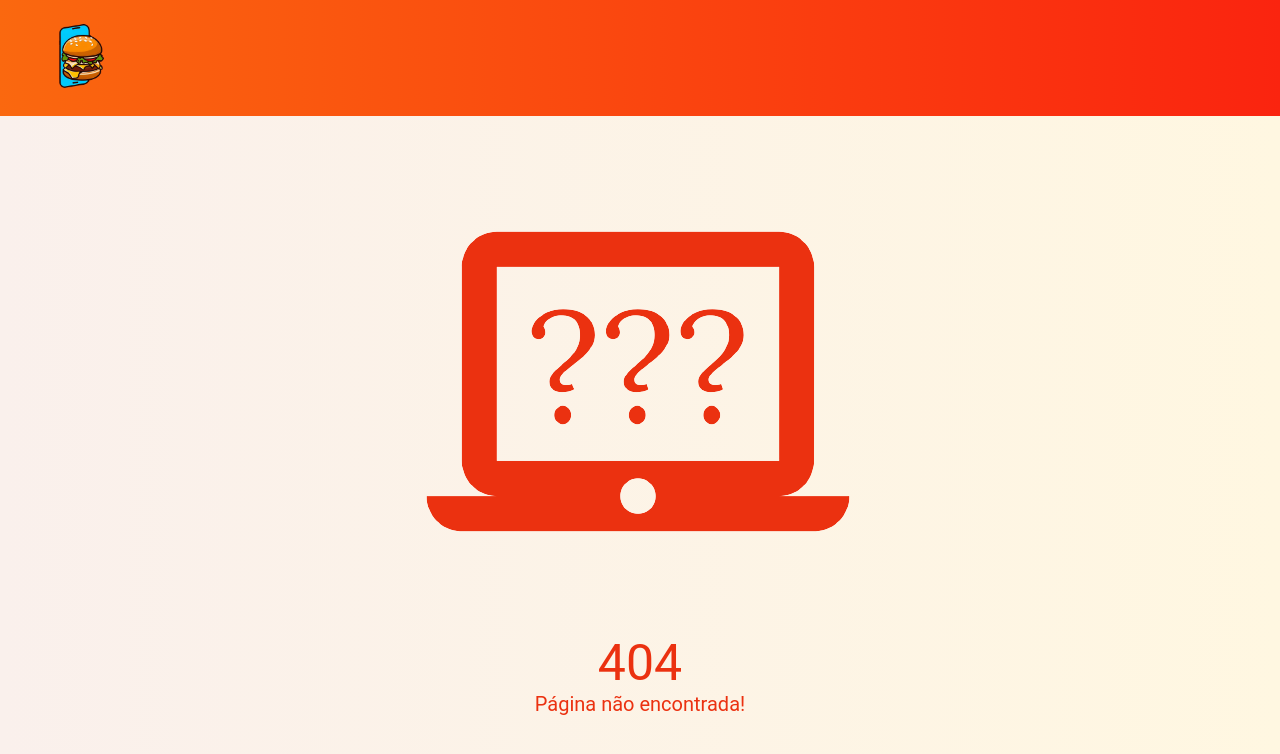
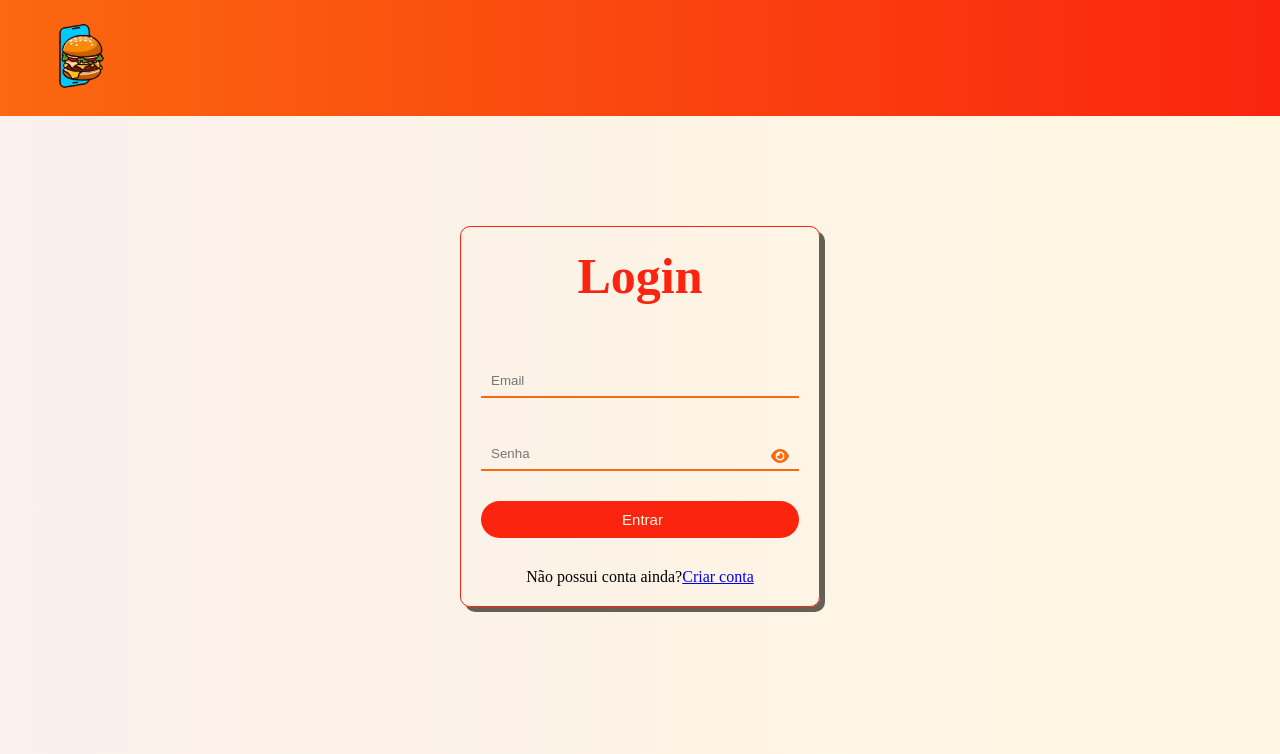
Before and after one commit to pauloandrepassos/AgendaAi-II, a React (Create React App) app: page /Login in a window 1280 px wide. Before the commit this address had no page. Shown: the top 754 px of the page. Built offline with nearby package versions, Linux system fonts and the light colour scheme.

Commit message:
Página de Login criada

```diff
--- a/src/App.js
+++ b/src/App.js
@@ -2,9 +2,11 @@ import { BrowserRouter as Router, Routes, Route } from 'react-router-dom';
 import Apresentacao from './components/pages/Apresentacao';
 import Container from './components/layaut/Container';
 import Navbar from './components/layaut/Navbar';
-import FormCadastroCantina from './components/pages/FormCadastroCantina';
+import FormCadastroCantina from './components/pages/cadastro_login/FormCadastroCantina';
 import Home from './components/pages/Home';
 import PageNotFound from './components/pages/PageNotFound';
+import Cadastro from './components/pages/cadastro_login/Cadastro';
+import Login from './components/pages/cadastro_login/Login';
 
 function App() {
   return (
@@ -16,6 +18,8 @@ function App() {
           <Route path='/' element={<Apresentacao/>}/>
           <Route path='/FormCadastroCantina' element={<FormCadastroCantina/>}/>
           <Route path='/Home' element={<Home/>}/>
+          <Route path='/Cadastro' element={<Cadastro/>}/>
+          <Route path='/Login' element={<Login/>}/>
           <Route path='*' element={<PageNotFound />}/>
         </Routes>
       </Container>
--- a/src/components/pages/Apresentacao.js
+++ b/src/components/pages/Apresentacao.js
@@ -10,7 +10,7 @@ function Apresentacao() {
                 <h2>Não espere pelo lanche, faça ele esperar por você!</h2>
             </div>
             <div className={styles.botoes}>
-                <LinkButton to='/Home' text="Entrar" />
+                <LinkButton to='/Login' text="Entrar" />
             </div>
             <div className={styles.img}>
                 <img src={logo} alt="" />
--- /dev/null
+++ b/src/components/pages/cadastro_login/Cadastro.js
@@ -0,0 +1,9 @@
+import styles from './Cadastro.module.css'
+
+function Cadastro () {
+    return (
+        <div>Cadastro</div>
+    )
+}
+
+export default Cadastro
--- /dev/null
+++ b/src/components/pages/cadastro_login/Login.js
@@ -0,0 +1,38 @@
+import { faEye } from '@fortawesome/free-solid-svg-icons'
+import styles from './Login.module.css'
+import { FontAwesomeIcon } from '@fortawesome/react-fontawesome'
+import { Link, useNavigate } from 'react-router-dom'
+
+function Login () {
+    const navigate = useNavigate();
+
+    const handleSubmit = (event) => {
+        event.preventDefault();
+        navigate('../Home')
+    }
+
+    return (
+        <div className={styles.login}>
+            <div className={styles.cardLogin}>
+                <h1>Login</h1>
+                <form className={styles.formLogin} onSubmit={handleSubmit}>
+                    <div>
+                        <input id="login" type="email" placeholder="Email" required />
+                    </div>
+                    <div className={styles.inputDiv}>
+                        <input type="password" id="password" placeholder="Senha" required />
+                        <FontAwesomeIcon className={styles.icon} icon={faEye}/>
+                    </div>
+                    <button id='buttonLogin' type='submit'>Entrar</button>
+                </form>
+
+                <div>
+                    <span>Não possui conta ainda?</span>
+                    <Link to='./Cadastro'>Criar conta</Link>
+                </div>
+            </div>
+        </div>
+    )
+}
+
+export default Login
--- /dev/null
+++ b/src/components/pages/cadastro_login/Login.module.css
@@ -0,0 +1,70 @@
+.login {
+    width: 100%;
+    display: flex;
+    flex-direction: column;
+    align-items: center;
+    justify-content: center;
+}
+
+.cardLogin{
+    display: flex;
+    flex-direction: column;
+    align-items: center;
+    width: 360px;
+    padding: 20px;
+    border-radius: 10px;
+    border: 1px solid #FA240F;
+    box-shadow: 5px 5px 0px #656053;
+}
+
+.cardLogin h1 {
+    font-family: 'Lobster', cursive;
+    color: #FA240F;
+    font-size: 50px;
+    margin-bottom: 20px;
+}
+
+.formLogin {
+    width: 100%;
+}
+
+.inputDiv {
+    display: flex;
+    align-items: center;
+    position: relative;
+}
+
+.cardLogin input[type="text"], input[type="number"], input[type="password"], input[type="email"] {
+    border: none;
+    border-bottom: 2px solid #FA680F;
+    background: transparent;
+    margin-top: 40px;
+    padding: 8px 0px 8px 10px;
+    outline: none;
+    width: 100%;
+}
+
+.icon {
+    position: absolute;
+    right: 10px;
+    top: 50px;
+    color: #FA680F;
+}
+
+button[type="submit"] {
+    background: #FA240F;
+    color: #FFF7E1;
+    border-radius: 30px;
+    width: 100%;
+    border: none;
+    outline: none;
+    padding: 10px 10px 10px 15px;
+    font-size: 15px;
+    margin: 30px 0;
+    cursor: pointer;
+}
+
+button a {
+    text-decoration: none;
+    color: #FFF7E1;
+}
```
Also changed, not shown: src/components/pages/cadastro_login/Cadastro.module.css (added), src/components/pages/cadastro_login/FormCadastroCantina.js (renamed from src/components/pages/FormCadastroCantina.js), src/components/pages/cadastro_login/FormCadastroCantina.module.css (renamed from src/components/pages/FormCadastroCantina.module.css).
